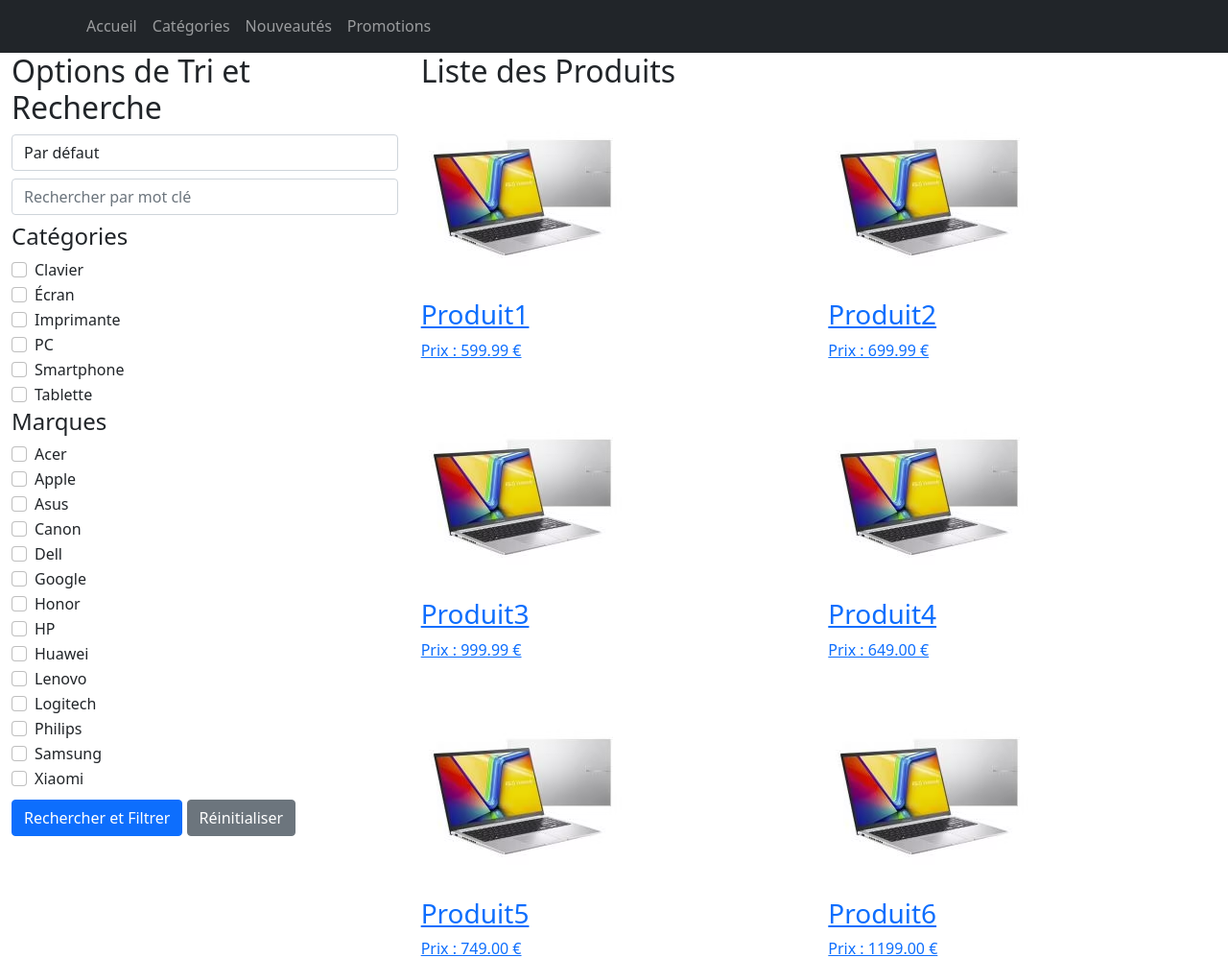
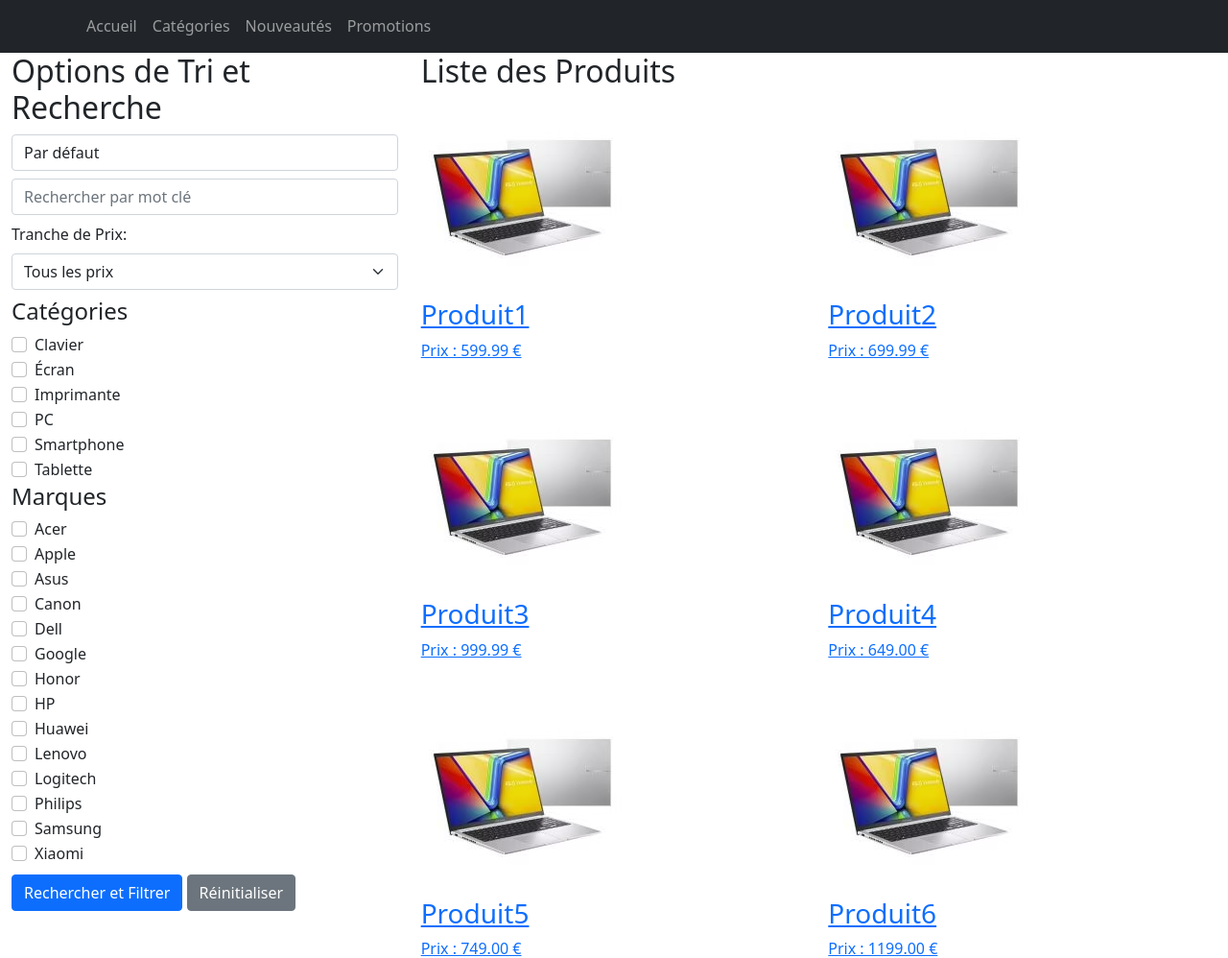
Before and after one commit to LawsonGod/Silicone_Savvy-connect-_avec_l-innovation-, a PHP site: page / in a window 1280 px wide. Shown: the part 249-1247 px from the top of the page at 96% size. Run offline with PHP 8.4, Linux system fonts and the light colour scheme; data comes from the database, SQL or seed files in the repository.

Commit message:
Ajout de la gestion tri_par_tranche_de_prix

```diff
--- a/index.php
+++ b/index.php
@@ -8,6 +8,8 @@ $msg = '';
 $orderBy = '';
 $filtreMarques = isset($_POST['marques']) ? $_POST['marques'] : [];
 $filtreCategories = isset($_POST['categories']) ? $_POST['categories'] : [];
+$tranchePrix = isset($_POST['tranchePrix']) ? $_POST['tranchePrix'] : '';
+
 
 function isChecked($value, $postArray) {
     return in_array($value, $postArray) ? 'checked' : '';
@@ -40,6 +42,19 @@ try {
         $categoriesPlaceholder = implode(', ', array_fill(0, count($filtreCategories), '?'));
         $conditions[] = "categorie_id IN ($categoriesPlaceholder)";
         $params = array_merge($params, $filtreCategories);
+    }
+
+    // Gestion de la condition de filtre par tranche de prix
+    if (!empty($tranchePrix)) {
+        $prixRange = explode('-', $tranchePrix);
+        if (count($prixRange) == 2) {
+            $conditions[] = "prix >= ? AND prix <= ?";
+            $params[] = $prixRange[0];
+            $params[] = $prixRange[1];
+        } elseif ($prixRange[0] == '1000') {
+            $conditions[] = "prix >= ?";
+            $params[] = 1000;
+        }
     }
 
     if (!empty($conditions)) {
@@ -123,6 +138,18 @@ $dbh = null;
                     <input type="text" id="keyword" name="keyword" class="form-control" placeholder="Rechercher par mot clé" value="<?php echo isset($_POST['keyword']) ? $_POST['keyword'] : ''; ?>">
                 </div>
 
+                <div class="form-group mb-2">
+                    <label for="tranchePrix" class="form-label">Tranche de Prix:</label>
+                    <select id="tranchePrix" name="tranchePrix" class="form-select">
+                        <option value="">Tous les prix</option>
+                        <option value="0-100" <?php echo (isset($_POST['tranchePrix']) && $_POST['tranchePrix'] == '0-100') ? 'selected' : ''; ?>>0 - 100 €</option>
+                        <option value="100-500" <?php echo (isset($_POST['tranchePrix']) && $_POST['tranchePrix'] == '100-500') ? 'selected' : ''; ?>>100 - 500 €</option>
+                        <option value="500-1000" <?php echo (isset($_POST['tranchePrix']) && $_POST['tranchePrix'] == '500-1000') ? 'selected' : ''; ?>>500 - 1000 €</option>
+                        <option value="1000-" <?php echo (isset($_POST['tranchePrix']) && $_POST['tranchePrix'] == '1000-') ? 'selected' : ''; ?>>Plus de 1000 €</option>
+                    </select>
+                </div>
+
+
                 <h4>Catégories</h4>
                 <?php foreach ($categories as $categorie): ?>
                     <div class="form-check">
```
